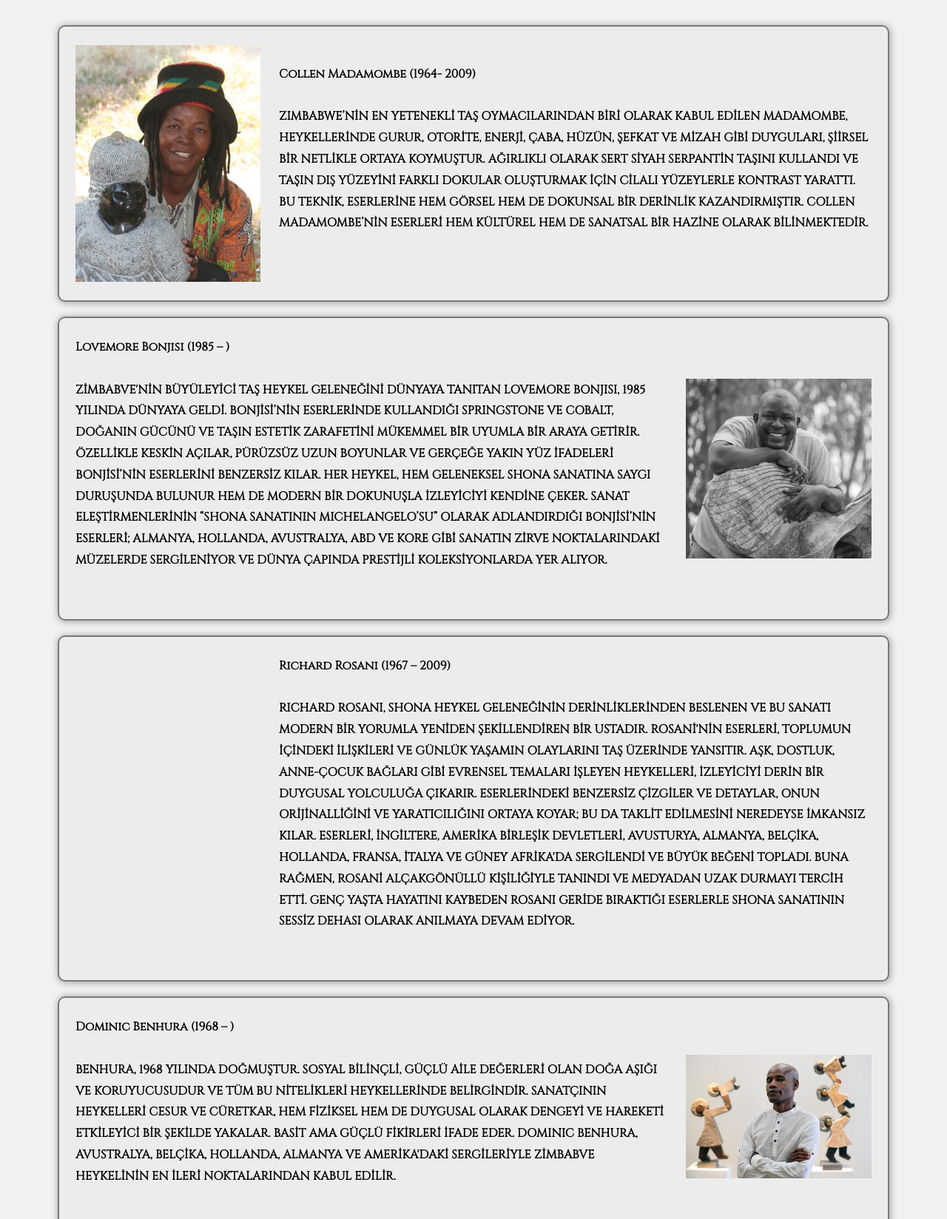
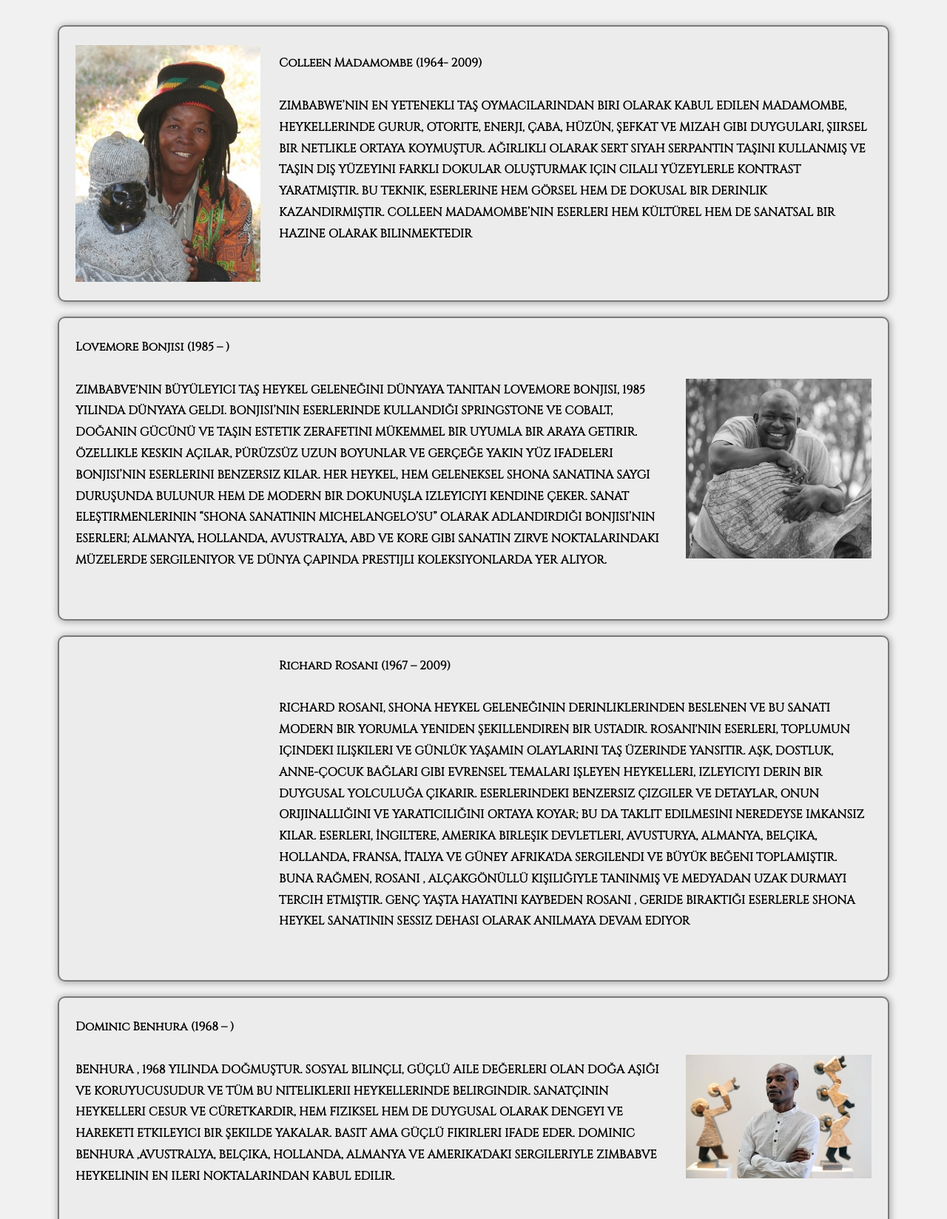
Before and after one commit to SitkihanAkgun/ZimstArt, a plain HTML site: page artists.html in a window 1280 px wide. Shown: the part 240-1888 px from the top of the page at 74% size. Drawn offline with nearby package versions, Linux system fonts and the light colour scheme; files whose address does not match are found by name.

Commit message:
Add files via upload

```diff
--- a/artists.html
+++ b/artists.html
@@ -132,12 +132,12 @@
 					<img src="images/artist/Colleen-Madamombe.jpg" alt="about us" class="jarallax-img single-image">
 				</div>
 				<div class="col-md-9 description">
-					<strong>Collen Madamombe (1964- 2009) </strong>
+					<strong>Colleen Madamombe (1964- 2009) </strong>
 					<br>
 					<p class="font-w-600">
-						ZIMBABWE’NİN EN YETENEKLİ TAŞ OYMACILARINDAN BİRİ OLARAK KABUL EDİLEN MADAMOMBE, HEYKELLERİNDE GURUR, OTORİTE, ENERJİ, ÇABA, HÜZÜN, ŞEFKAT VE MİZAH GİBİ DUYGULARI, ŞİİRSEL BİR NETLİKLE ORTAYA KOYMUŞTUR.
-AĞIRLIKLI OLARAK SERT SİYAH SERPANTİN TAŞINI KULLANDI VE TAŞIN DIŞ YÜZEYİNİ FARKLI DOKULAR OLUŞTURMAK İÇİN CİLALI YÜZEYLERLE KONTRAST YARATTI. BU TEKNİK, ESERLERİNE HEM GÖRSEL HEM DE DOKUNSAL BİR DERİNLİK KAZANDIRMIŞTIR.
-COLLEN MADAMOMBE’NİN ESERLERİ HEM KÜLTÜREL HEM DE SANATSAL BİR HAZİNE OLARAK BİLİNMEKTEDİR.
+						ZIMBABWE’NIN EN YETENEKLI TAŞ OYMACILARINDAN BIRI OLARAK KABUL EDILEN  MADAMOMBE, HEYKELLERINDE GURUR, OTORITE, ENERJI, ÇABA, HÜZÜN, ŞEFKAT VE MIZAH GIBI DUYGULARI, ŞIIRSEL BIR NETLIKLE ORTAYA KOYMUŞTUR.
+AĞIRLIKLI OLARAK SERT SIYAH SERPANTIN TAŞINI KULLANMIŞ  VE  TAŞIN DIŞ YÜZEYINI FARKLI DOKULAR OLUŞTURMAK IÇIN CILALI YÜZEYLERLE KONTRAST YARATMIŞTIR. BU TEKNIK, ESERLERINE HEM GÖRSEL HEM DE DOKUSAL BIR DERINLIK KAZANDIRMIŞTIR.
+ COLLEEN MADAMOMBE’NIN ESERLERI HEM KÜLTÜREL HEM DE SANATSAL BIR HAZINE OLARAK BILINMEKTEDIR
 					</p>
 				</div>
 			</div>
@@ -146,9 +146,10 @@ COLLEN MADAMOMBE’NİN ESERLERİ HEM KÜLTÜREL HEM DE SANATSAL BİR HAZİNE OL
 					<strong>Lovemore Bonjisi (1985 –    )</strong>
 					<br>
 					<p class="font-w-600">
-						ZİMBABVE'NİN BÜYÜLEYİCİ TAŞ HEYKEL GELENEĞİNİ DÜNYAYA TANITAN LOVEMORE BONJISI, 1985 YILINDA DÜNYAYA GELDİ.
-BONJİSİ’NİN ESERLERİNDE KULLANDIĞI SPRINGSTONE VE COBALT, DOĞANIN GÜCÜNÜ VE TAŞIN ESTETİK ZARAFETİNİ MÜKEMMEL BİR UYUMLA BİR ARAYA GETİRİR. ÖZELLİKLE KESKİN AÇILAR, PÜRÜZSÜZ UZUN BOYUNLAR VE GERÇEĞE YAKIN YÜZ İFADELERİ BONJİSİ’NİN ESERLERİNİ BENZERSİZ KILAR. HER HEYKEL, HEM GELENEKSEL SHONA SANATINA SAYGI DURUŞUNDA BULUNUR HEM DE MODERN BİR DOKUNUŞLA İZLEYİCİYİ KENDİNE ÇEKER.
-SANAT ELEŞTİRMENLERİNİN “SHONA SANATININ MICHELANGELO’SU” OLARAK ADLANDIRDIĞI BONJİSİ’NİN ESERLERİ; ALMANYA, HOLLANDA, AVUSTRALYA, ABD VE KORE GİBİ SANATIN ZİRVE NOKTALARINDAKİ MÜZELERDE SERGİLENİYOR VE DÜNYA ÇAPINDA PRESTİJLİ KOLEKSİYONLARDA YER ALIYOR.
+						ZIMBABVE'NIN BÜYÜLEYICI TAŞ HEYKEL GELENEĞINI DÜNYAYA TANITAN LOVEMORE BONJISI, 1985 YILINDA  DÜNYAYA GELDI.
+BONJISI’NIN ESERLERINDE KULLANDIĞI SPRINGSTONE VE COBALT, DOĞANIN GÜCÜNÜ VE TAŞIN ESTETIK ZERAFETINI MÜKEMMEL BIR UYUMLA BIR ARAYA GETIRIR.  ÖZELLIKLE KESKIN AÇILAR, PÜRÜZSÜZ UZUN BOYUNLAR VE GERÇEĞE YAKIN YÜZ IFADELERI BONJISI’NIN ESERLERINI BENZERSIZ KILAR. HER HEYKEL, HEM GELENEKSEL SHONA SANATINA SAYGI DURUŞUNDA BULUNUR HEM DE MODERN BIR DOKUNUŞLA IZLEYICIYI KENDINE ÇEKER.
+SANAT ELEŞTIRMENLERININ “SHONA SANATININ MICHELANGELO’SU” OLARAK ADLANDIRDIĞI BONJISI’NIN ESERLERI; ALMANYA, HOLLANDA, AVUSTRALYA, ABD VE KORE GIBI SANATIN ZIRVE NOKTALARINDAKI MÜZELERDE SERGILENIYOR VE DÜNYA ÇAPINDA PRESTIJLI KOLEKSIYONLARDA YER ALIYOR.
+
 					</p>
 				</div>
 				<div class="col-md-3">
@@ -163,10 +164,11 @@ SANAT ELEŞTİRMENLERİNİN “SHONA SANATININ MICHELANGELO’SU” OLARAK ADLAN
 					<strong>Richard Rosani (1967 – 2009)</strong>
 					<br>
 					<p class="font-w-600">
-						RICHARD ROSANI, SHONA HEYKEL GELENEĞİNİN DERİNLİKLERİNDEN BESLENEN VE BU SANATI MODERN BİR YORUMLA YENİDEN ŞEKİLLENDİREN BİR USTADIR.
-ROSANİ'NİN ESERLERİ, TOPLUMUN İÇİNDEKİ İLİŞKİLERİ VE GÜNLÜK YAŞAMIN OLAYLARINI TAŞ ÜZERİNDE YANSITIR. AŞK, DOSTLUK, ANNE-ÇOCUK BAĞLARI GİBİ EVRENSEL TEMALARI İŞLEYEN HEYKELLERİ, İZLEYİCİYİ DERİN BİR DUYGUSAL YOLCULUĞA ÇIKARIR. ESERLERİNDEKİ BENZERSİZ ÇİZGİLER VE DETAYLAR, ONUN ORİJİNALLİĞİNİ VE YARATICILIĞINI ORTAYA KOYAR; BU DA TAKLİT EDİLMESİNİ NEREDEYSE İMKÂNSIZ KILAR.
-ESERLERİ, İNGİLTERE, AMERİKA BİRLEŞİK DEVLETLERİ, AVUSTURYA, ALMANYA, BELÇİKA, HOLLANDA, FRANSA, İTALYA VE GÜNEY AFRİKA'DA SERGİLENDİ VE BÜYÜK BEĞENİ TOPLADI. BUNA RAĞMEN, ROSANİ ALÇAKGÖNÜLLÜ KİŞİLİĞİYLE TANINDI VE MEDYADAN UZAK DURMAYI TERCİH ETTİ.
-GENÇ YAŞTA HAYATINI KAYBEDEN ROSANI GERİDE BIRAKTIĞI ESERLERLE SHONA SANATININ SESSİZ DEHASI OLARAK ANILMAYA DEVAM EDİYOR.
+						RICHARD ROSANI, SHONA HEYKEL GELENEĞININ DERINLIKLERINDEN BESLENEN VE BU SANATI MODERN BIR YORUMLA YENIDEN ŞEKILLENDIREN BIR USTADIR.
+						ROSANI'NIN ESERLERI, TOPLUMUN IÇINDEKI ILIŞKILERI VE GÜNLÜK YAŞAMIN OLAYLARINI TAŞ ÜZERINDE YANSITIR. AŞK, DOSTLUK, ANNE-ÇOCUK BAĞLARI GIBI EVRENSEL TEMALARI IŞLEYEN HEYKELLERI, IZLEYICIYI DERIN BIR DUYGUSAL YOLCULUĞA ÇIKARIR. ESERLERINDEKI BENZERSIZ ÇIZGILER VE DETAYLAR, ONUN ORIJINALLIĞINI VE YARATICILIĞINI ORTAYA KOYAR; BU DA TAKLIT EDILMESINI NEREDEYSE IMKÂNSIZ KILAR.
+						 ESERLERI, İNGILTERE, AMERIKA BIRLEŞIK DEVLETLERI, AVUSTURYA, ALMANYA, BELÇIKA, HOLLANDA, FRANSA, İTALYA VE GÜNEY AFRIKA'DA SERGILENDI VE BÜYÜK BEĞENI TOPLAMIŞTIR. BUNA RAĞMEN, ROSANI , ALÇAKGÖNÜLLÜ KIŞILIĞIYLE TANINMIŞ  VE MEDYADAN UZAK DURMAYI TERCIH ETMIŞTIR.
+						GENÇ YAŞTA HAYATINI KAYBEDEN ROSANI , GERIDE BIRAKTIĞI ESERLERLE SHONA HEYKEL SANATININ SESSIZ DEHASI OLARAK ANILMAYA DEVAM EDIYOR
+
 					</p>
 				</div>
 			</div>
@@ -175,9 +177,10 @@ GENÇ YAŞTA HAYATINI KAYBEDEN ROSANI GERİDE BIRAKTIĞI ESERLERLE SHONA SANATIN
 					<strong>Dominic Benhura (1968 –    )</strong>
 					<br>
 					<p class="font-w-600">
-						BENHURA, 1968 YILINDA DOĞMUŞTUR. SOSYAL BİLİNÇLİ, GÜÇLÜ AİLE DEĞERLERİ OLAN DOĞA AŞIĞI VE KORUYUCUSUDUR VE TÜM BU NİTELİKLERİ HEYKELLERİNDE BELİRGİNDİR.
-SANATÇININ HEYKELLERİ CESUR VE CÜRETKAR, HEM FİZİKSEL HEM DE DUYGUSAL OLARAK DENGEYİ VE HAREKETİ ETKİLEYİCİ BİR ŞEKİLDE YAKALAR. BASİT AMA GÜÇLÜ FİKİRLERİ İFADE EDER.
-DOMINIC BENHURA, AVUSTRALYA, BELÇİKA, HOLLANDA, ALMANYA VE AMERİKA'DAKİ SERGİLERİYLE ZİMBABVE HEYKELİNİN EN İLERİ NOKTALARINDAN KABUL EDİLİR.
+						BENHURA , 1968 YILINDA DOĞMUŞTUR. SOSYAL BILINÇLI, GÜÇLÜ AILE DEĞERLERI OLAN  DOĞA AŞIĞI VE KORUYUCUSUDUR VE TÜM BU NITELIKLERII HEYKELLERINDE BELIRGINDIR.
+SANATÇININ HEYKELLERI CESUR VE CÜRETKARDIR, HEM FIZIKSEL HEM DE DUYGUSAL OLARAK DENGEYI VE HAREKETI ETKILEYICI BIR ŞEKILDE YAKALAR. BASIT AMA GÜÇLÜ FIKIRLERI IFADE EDER.
+DOMINIC BENHURA ,AVUSTRALYA, BELÇIKA, HOLLANDA, ALMANYA VE AMERIKA'DAKI SERGILERIYLE ZIMBABVE HEYKELININ EN ILERI NOKTALARINDAN KABUL EDILIR.
+
 					</p>
 				</div>
 				<div class="col-md-3">
@@ -236,10 +239,8 @@ SANGO, TÜM ZIMBABVELI HEYKELTIRAŞLAR ARASINDA EN IÇE DÖNÜK OLANI GIBI GÖR
 					<strong>Edward Chiwawa (1935 – 2022)</strong>
 					<br>
 					<p class="font-w-600">
-						HEYKELTIRAŞLIĞI KUZENI HENRY MUNYARADZI'DEN ÖĞRENDI.
-EDWARD CHIWAWA 1971'DEN 1973'E KADAR TENGENENGE SANATÇI KOLONISINDE YAŞADI, ARDINDAN HARARE'YE TAŞINDI. MOTIF OLARAK SIKLIKLA GÜÇLÜ BIR ŞEKILDE SOYUTLANMIŞ, YUVARLAK INSAN YÜZLERINI KULLANIR.
-EDWARD CHIWAWA, “TAŞ KENDI ADINA KONUŞUR” DIYOR. SANATÇI 80’LERDEN BERI BIRÇOK ULUSLARARASI SERGIYE KATILDI. 1987’DE BUDAPEŞTE’DEKI “7. ULUSLARARASI KÜÇÜK HEYKEL SERGISI”NIN 1. ÖDÜLÜNÜ KAZANDI. EDWARD CHIWAWA’NIN SERGILERI ARASINDA LONDRA (1981), FRANKFURT (1985), SIDNEY (1986), MELBOURNE (1987), ROMA (1987) VE PARIS (1987) YER ALDI.
-
+						EDWARD CHIWAWA 1971'DEN 1973'E KADAR TENGENENGE SANATÇI KOLONISINDE YAŞADI, ARDINDAN HARARE'YE TAŞINDI. MOTIF OLARAK SIKLIKLA GÜÇLÜ BIR ŞEKILDE SOYUTLANMIŞ, YUVARLAK INSAN YÜZLERINI KULLANIR.
+EDWARD CHIWAWA, “TAŞ KENDI ADINA KONUŞUR” DIYOR. SANATÇI 80’LERDEN BERI BIRÇOK ULUSLARARASI SERGIYE KATILDI. 1987’DE BUDAPEŞTE’DEKI “7. ULUSLARARASI KÜÇÜK HEYKEL SERGISI”NIN 1. LIK ÖDÜLÜNÜ KAZANDI. EDWARD CHIWAWA’NIN SERGILERI ARASINDA LONDRA (1981), FRANKFURT (1985), SIDNEY (1986), MELBOURNE (1987), ROMA (1987) VE PARIS (1987) YER ALMIŞTIR.
 					</p>
 				</div>
 				<div class="col-md-3">
@@ -255,9 +256,10 @@ EDWARD CHIWAWA, “TAŞ KENDI ADINA KONUŞUR” DIYOR. SANATÇI 80’LERDEN BERI
 					<strong>Ephraim Chaurika (1940 - ) </strong>
 					<br>
 					<p class="font-w-600">
-						İLK HEYKELINI 1966 YAPAN CHAURIKA ÖNCE BIR KAPLUMBAĞA HEYKELI YAPTI, ARDINDAN BABUNLAR, BAYKUŞLAR, ASLANLAR VE ATLAR (VE DIĞERLERI) GELDI.
-DÜNYA ÇAPINDA BIR HAYRAN KITLESINE SAHIP VE ÖZELLIKLE SEVIMLI AT HEYKELLERIYLE TANINIYOR.
-ULUSAL VE ULUSLARARASI BIRÇOK SERGIDE YER ALAN SANATÇI AYRICA SHONA SANATINA DAIR KITAPLARDA VE KAPAKLARINDA YER ALMIŞTIR.
+						İLK HEYKELINI 1966 YAPAN CHAURIKA ÖNCE BIR KAPLUMBAĞA HEYKELI YAPTI, ARDINDAN BABUNLAR, BAYKUŞLAR, ASLANLAR ,  ATLAR VE DIĞERLERI  GELDI.
+						DÜNYA ÇAPINDA BIR HAYRAN KITLESINE SAHIPTIR VE ÖZELLIKLE SEVIMLI AT HEYKELLERIYLE TANINIR.
+						ULUSAL VE ULUSLARARASI BIRÇOK SERGIDE YER ALAN SANATÇI AYRICA SHONA SANATINA DAIR KITAPLARDA VE KAPAKLARINDA YER ALMIŞTIR.
+
 
 					</p>
 				</div>
@@ -268,8 +270,8 @@ ULUSAL VE ULUSLARARASI BIRÇOK SERGIDE YER ALAN SANATÇI AYRICA SHONA SANATINA D
 					<br>
 					<p class="font-w-600">
 						FANIZANI 1960 YILINDA TENGENENGE SANAT TOPLULUĞUNDA SERPENTIN TAŞI KAZMAK IÇIN IŞE BAŞLADI VE 1966 YILINDA ILK HEYKELINI YAPTI.
-FANIZANI TAŞLARA HISLER AKTARMADA IYIDIR. GÜLÜMSEYEN FIGÜRLER, MUTLU AILE, INSANLAR VE HAYVANLAR ARASINDAKI ETKILEŞIM GENELLIKLE ÇIFTLER VEYA GRUPLAR HALINDE VE AYIRT EDICI ÖZELLIKLERINDEN BIRI OLAN ÇEKIK GÖZLERI UNUTMAMAK GEREKIR.
-ALMANYA, DANIMARKA, ABD, HOLLANDA, İSVEÇ, KÜBA, AVUSTRALYA, GÜNEY AFRIKA, MALAVI VE ZIMBABVE GIBI BIRÇOK ÜLKEDE SERGILER AÇMIŞTIR.
+FANIZANI,  TAŞLARA HISLER AKTARMADA IYIDIR. GÜLÜMSEYEN FIGÜRLER, MUTLU AILE, INSANLAR VE HAYVANLAR ARASINDAKI ETKILEŞIM GENELLIKLE ÇIFTLER VEYA GRUPLAR HALINDE VE AYIRT EDICI ÖZELLIKLERINDEN BIRI OLAN ÇEKIK GÖZLERI UNUTMAMAK GEREKIR.
+ALMANYA, DANIMARKA, ABD, HOLLANDA, İSVEÇ, KÜBA, AVUSTRALYA, GÜNEY AFRIKA, MALAVI VE ZIMBABVE GIBI BIRÇOK ÜLKEDE SERGILER AÇMIŞTIR.
 
 					</p>
 				</div>
@@ -286,7 +288,7 @@ ALMANYA, DANIMARKA, ABD, HOLLANDA, İSVEÇ, KÜBA, AVUSTRALYA, GÜNEY AFRIKA, M
 					<strong>Henry Munyaradzi (1931 - 1998 ) </strong>
 					<br>
 					<p class="font-w-600">
-						SADECE "HENRY" OLARAK BILINEN HENRY MUNYARADZI, ZIMBABVE HEYKELTIRAŞLIĞININ ŞAIRIDIR. 1967 'DE TENGENENGE'DE TOM BLOMEFIELD ILE TANIŞTIKTAN SONRA HEYKEL YAPMAYA BAŞLADI. HENRY'NIN ÇALIŞMALARININ ÖZÜ, ILHAM VE HAYAL GÜCÜ ALDIĞI TAŞIN ŞEKLINDEN GELIYORDU. ÇALIŞMALARI "KESIŞEN, DÜZ DIKDÖRTGEN ŞEKILLER, DAIRESEL FORMLAR, KONILER, KÜRELER VE SILINDIRLER ILE KARAKTERIZE EDILIR, HEPSI UYUMLU BIR ŞEKILDE ILIŞKILIDIR. HENRY, TÜM DÜNYADA TEK KIŞILIK VE GRUP SERGILERIYLE ULUSLARARASI ALANDA KAYDA DEĞER BIR BAŞARI ELDE ETTI. TAMAMEN KENDI KENDINE ÖĞRENDIĞI BECERISI, DÜNYANIN DÖRT BIR YANINDAKI SANATÇILARI VE SANATSEVERLERI HAYRETE DÜŞÜRDÜ.
+						SADECE "HENRY" OLARAK BILINEN HENRY MUNYARADZI, ZIMBABVE HEYKELTIRAŞLIĞININ ŞAIRIDIR. 1967 'DE  HEYKEL YAPMAYA BAŞLAMIŞTIR.  HENRY'NIN ÇALIŞMALARININ ÖZÜ, ILHAM VE HAYAL GÜCÜ ALDIĞI TAŞIN ŞEKLINDEN GELIYORDU. ÇALIŞMALARI "KESIŞEN, DÜZ DIKDÖRTGEN ŞEKILLER, DAIRESEL FORMLAR, KONILER, KÜRELER VE SILINDIRLER ILE KARAKTERIZE EDILIR, HEPSI UYUMLU BIR ŞEKILDE ILIŞKILIDIR. HENRY, TÜM DÜNYADA TEK KIŞILIK VE GRUP SERGILERIYLE ULUSLARARASI ALANDA KAYDA DEĞER BIR BAŞARI ELDE ETTI. TAMAMEN KENDI KENDINE ÖĞRENDIĞI BECERISI, DÜNYANIN DÖRT BIR YANINDAKI SANATÇILARI VE SANATSEVERLERI HAYRETE DÜŞÜRMÜŞTÜR.
 					</p>
 				</div>
 			</div>
@@ -313,8 +315,8 @@ LOCARDIA, ZIMBABVE'NIN EN ÖNEMLI KADIN SANATÇILARINDAN BIRI OLARAK KONUMUNU HE
 					<strong>Sylvester Mubayi (1942 -  ) </strong>
 					<br>
 					<p class="font-w-600">
-						1967'DE TENGENENGE'DEKI HEYKELTIRAŞLAR TOPLULUĞU'NA KATILDI. DAHA SONRA FRANK MC EWAN TARAFINDAN KURULAN ATÖLYE OKULU'NUN KURUCU ÜYESI OLDU VE 1987'DE KENDISI HAKKINDA "KESINLIKLE ONU TANIDIĞIMDA ORADAKI EN BÜYÜK HEYKELTIRAŞTI.
- ESERLERI, GENELLIKLE INSANLARI VE HAYVAN DÜNYASINI BIRLEŞTIREN BIR RUHLAR VE DOĞAÜSTÜ GÜÇLER DÜNYASINDAN ILHAM ALIYORDU. İSKELETLER ERKEN DÖNEM ÇALIŞMALARINA ILHAM KAYNAĞI OLDU. 1968'DEN BERI DÜNYANIN BIRÇOK YERINDE KAPSAMLI SERGILER AÇTI VE AVRUPA VE KUZEY AMERIKA'DAKI ÖNEMLI KOLEKSIYONLARDA ÇALIŞTI.
+						1967'DE TENGENENGE'DEKI HEYKELTIRAŞLAR TOPLULUĞU'NA KATILDI. DAHA SONRA FRANK MC EWAN TARAFINDAN KURULAN ATÖLYE OKULU'NUN KURUCU ÜYESI OLDU .
+ ESERLERI, GENELLIKLE INSANLARI VE HAYVAN DÜNYASINI BIRLEŞTIREN BIR RUHLAR VE DOĞAÜSTÜ GÜÇLER DÜNYASINDAN ILHAM ALIR, ISKELETLER ERKEN DÖNEM ÇALIŞMALARINA ILHAM KAYNAĞI OLDU. 1968'DEN BERI DÜNYANIN BIRÇOK YERINDE KAPSAMLI SERGILER AÇTI VE AVRUPA VE KUZEY AMERIKA'DAKI ÖNEMLI KOLEKSIYONLARDA ÇALIŞTI.
 
 					</p>
 				</div>
```
